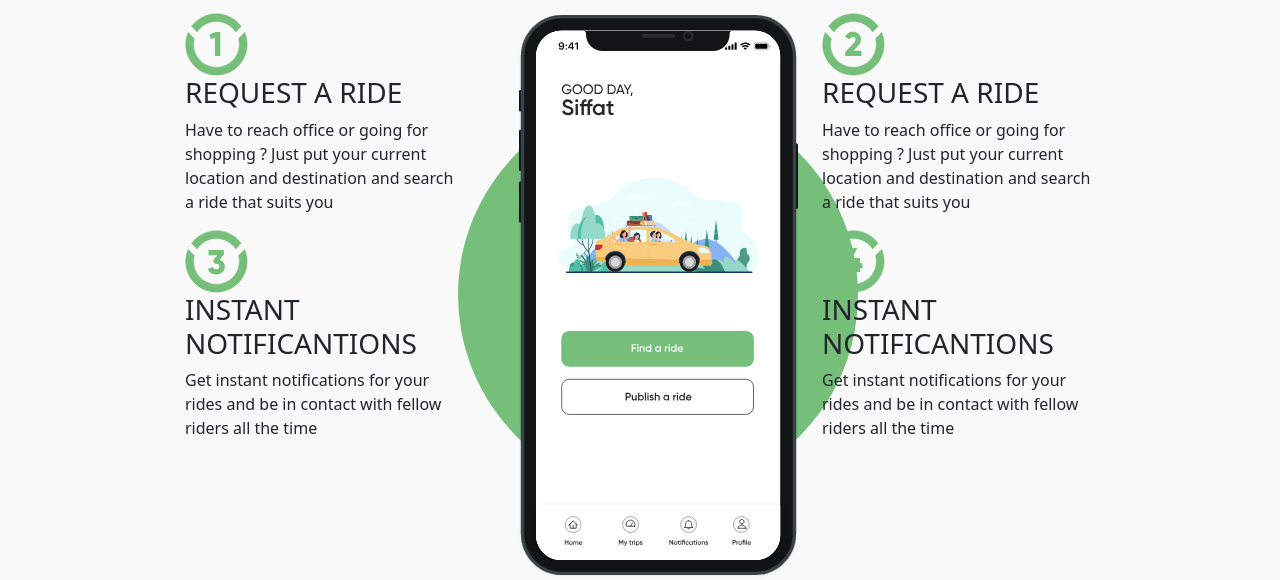
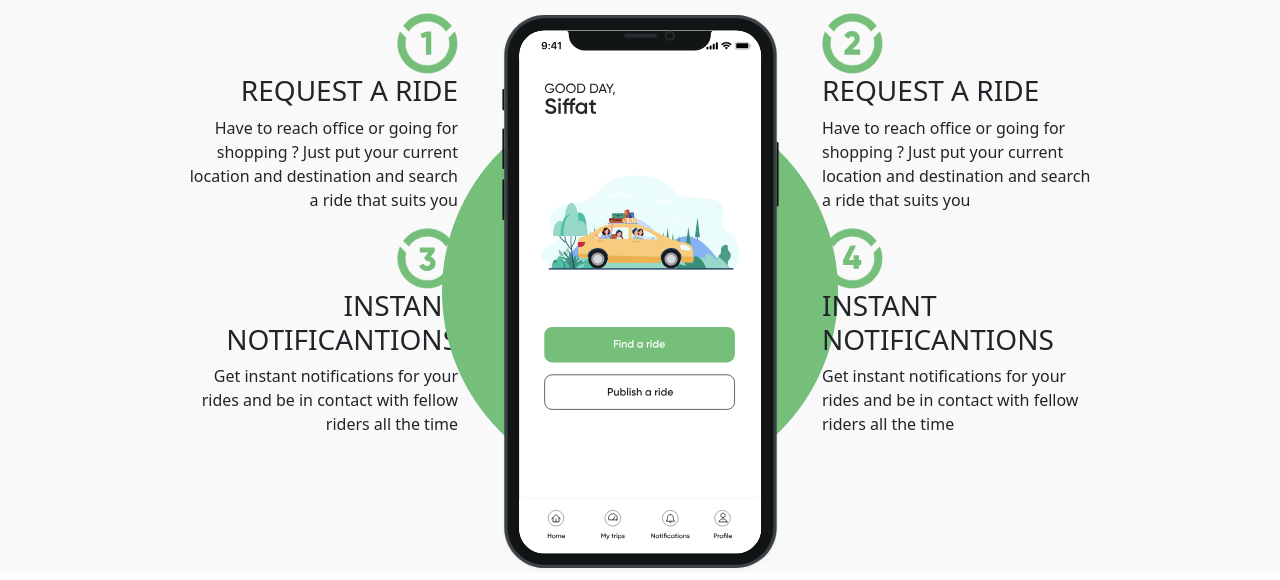
Before and after one commit to Sotnaslegit/ride-sharing-web-ui, a plain HTML site: page index.html in a window 1280 px wide. Shown: the part 1703-2283 px from the top of the page. Drawn offline with nearby package versions, Linux system fonts and the light colour scheme.

Commit message:
feat: how-works.css

```diff
--- /dev/null
+++ b/css/components/how-works.css
@@ -0,0 +1,19 @@
+.how-works{
+
+    .col-md-3{
+
+        img{
+            width: 61px;
+        }
+    }
+
+    .col-md-4{
+
+        img{
+            width: 400px;
+            height: 560px;
+        }
+
+    }
+
+}
--- a/css/style.css
+++ b/css/style.css
@@ -7,3 +7,5 @@
 @import url(components/download.css);
 
 @import url(components/phone-number.css);
+
+@import url(components/how-works.css);
--- a/index.html
+++ b/index.html
@@ -90,7 +90,7 @@
         </section>
 
         <section class="how-works">
-            <div class="container">
+            <div class="container text-center">
 
                 <h2>HOW <span>TERE</span> WORKS</h2>
 
@@ -100,7 +100,7 @@
                 <div class="container-fluid d-flex">
                     <div class="col-md-1"></div>
 
-                    <div class="col-md-3">
+                    <div class="col-md-3 text-end">
                         <div>
                             <img src="assets/icons/one.svg" alt="">
                             <h3>REQUEST A RIDE</h3>
@@ -117,12 +117,12 @@
 
                     </div>
 
-                    <div class="col-md-4">
-                        <img src="assets/imgs/cell.svg" alt="">
+                    <div class="col-md-4 d-flex align-items-center justify-content-center">
+                        <img src="assets/imgs/cell.svg" alt="cellphone">
 
                     </div>
 
-                    <div class="col-md-3">
+                    <div class="col-md-3 text-start">
                         <div>
                             <img src="assets/icons/two.svg" alt="">
                             <h3>REQUEST A RIDE</h3>
```
